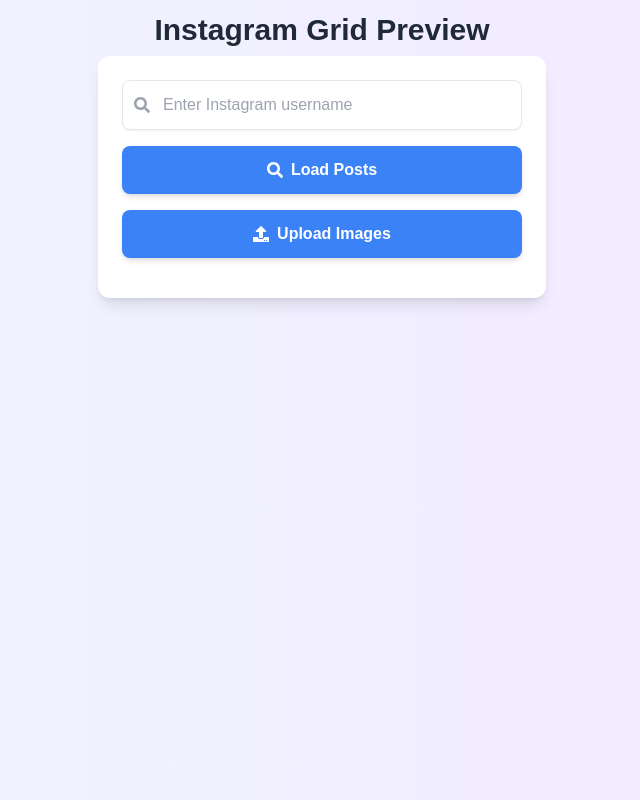
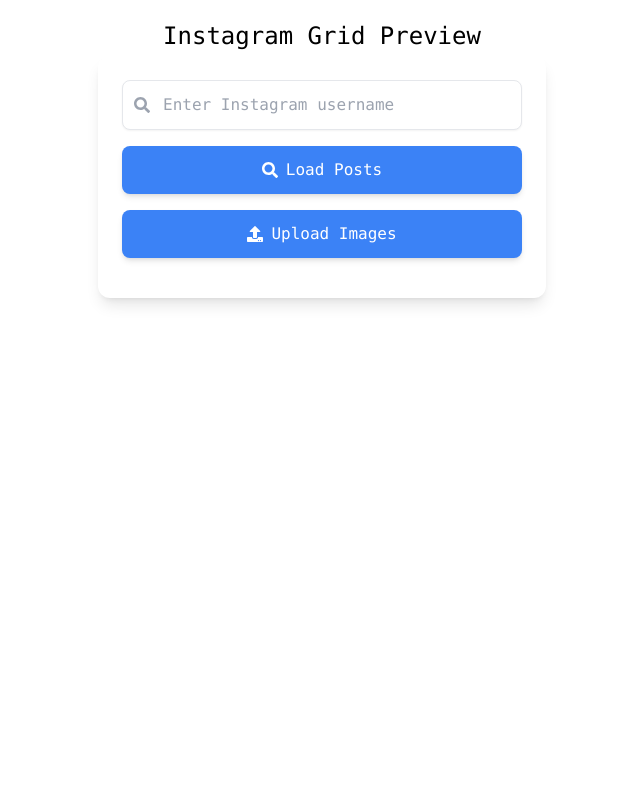
Before and after one commit to StanislavDitsan/instagram-grid-preview, a Next.js app: page / in a window 1280 px wide. Shown: the whole page, without its empty margins (318-958 px from the left). Built offline with nearby package versions, Linux system fonts and the light colour scheme.

Commit message:
Implement dark mode support and enhance UI styling for Instagram Grid Preview

```diff
--- a/pages/index.js
+++ b/pages/index.js
@@ -80,18 +80,18 @@
   };
 
   return (
-    <div className="min-h-screen bg-gradient-to-r from-blue-50 to-purple-100 p-2 flex flex-col items-center text-gray-900">
-      <h1 className="text-3xl font-extrabold text-gray-800 mt-1 mb-2">
+    <div className="min-h-screen bg-white dark:bg-gray-950 p-2 flex flex-col items-center text-gray-900 dark:text-gray-100">
+      <h1 className="text-2xl font-mono text-black dark:text-white mt-1 mb-1 pt-2">
         Instagram Grid Preview
       </h1>
-      <div className="w-full max-w-md bg-white p-6 rounded-xl shadow-lg">
+      <div className="w-full max-w-md bg-white dark:bg-gray-950 p-6 rounded-xl shadow-lg">
         <div className="relative mb-4">
           <input
             type="text"
             placeholder="Enter Instagram username"
             value={username}
             onChange={(e) => setUsername(e.target.value)}
-            className="w-full p-3 pl-10 border rounded-lg shadow-sm focus:outline-none focus:ring-2 focus:ring-blue-400"
+            className="w-full p-3 pl-10 border rounded-lg shadow-sm focus:outline-none focus:ring-2 focus:ring-blue-400 font-mono dark:bg-gray-900 dark:text-white"
           />
           <FaSearch className="absolute left-3 top-1/2 transform -translate-y-1/2 text-gray-400" />
         </div>
@@ -100,13 +100,13 @@
         )}
         <button
           onClick={fetchPosts}
-          className="w-full bg-blue-500 hover:bg-blue-600 text-white py-3 rounded-lg font-semibold shadow-md transition duration-300 flex items-center justify-center"
+          className="w-full bg-blue-500 hover:bg-blue-600 text-white py-3 rounded-lg  shadow-md transition duration-300 flex items-center justify-center font-mono dark:bg-blue-700 dark:hover:bg-blue-800"
         >
           <FaSearch className="mr-2" />
           Load Posts
         </button>
         <div className="mt-4">
-          <label className="flex items-center justify-center w-full bg-blue-500 hover:bg-blue-600 text-white py-3 rounded-lg font-semibold shadow-md transition duration-300 cursor-pointer">
+          <label className="flex items-center justify-center w-full bg-blue-500 hover:bg-blue-600 text-white py-3 rounded-lg  shadow-md transition duration-300 cursor-pointer font-mono dark:bg-blue-700 dark:hover:bg-blue-800">
             <FaUpload className="mr-2" />
             Upload Images
             <input
@@ -121,11 +121,13 @@
 
         {/* Show the ad prompt if the user has uploaded 3 images */}
         {!canUpload && (
-          <div className="mt-4 p-4 bg-yellow-100 rounded-md text-center">
-            <p className="text-lg">Please watch an ad to upload more images.</p>
+          <div className="mt-4 p-4 bg-yellow-200 dark:bg-red-600 rounded-md text-center">
+            <p className="text-lg font-mono text-balance">
+              Please watch an ad to upload 3 more images
+            </p>
             <button
               onClick={watchAd}
-              className="mt-2 bg-blue-500 hover:bg-blue-600 text-white py-2 px-4 rounded-lg"
+              className="mt-2 bg-blue-500 hover:bg-blue-600 text-white py-2 px-4 rounded-lg  font-mono dark:bg-blue-700 w-full"
             >
               Watch Ad
             </button>
@@ -158,9 +160,9 @@
                         {showDelete === img.id && (
                           <button
                             onClick={() => handleDelete(img.id)}
-                            className="absolute top-2 right-2 p-2 bg-white rounded-full shadow-md hover:bg-red-500 hover:text-white opacity-100 transition-opacity"
+                            className="absolute top-2 right-2 p-2 bg-gray-200 rounded-full shadow-md hover:bg-red-500 hover:text-white opacity-100 transition-opacity"
                           >
-                            <FaTrashAlt />
+                            <FaTrashAlt className="dark:text-black" />
                           </button>
                         )}
                       </div>
--- a/tailwind.config.mjs
+++ b/tailwind.config.mjs
@@ -1,4 +1,5 @@
 module.exports = {
+  darkMode: "media", // Use system preference for dark mode
   content: [
     "./pages/**/*.{js,ts,jsx,tsx}",
     "./components/**/*.{js,ts,jsx,tsx}",
```
